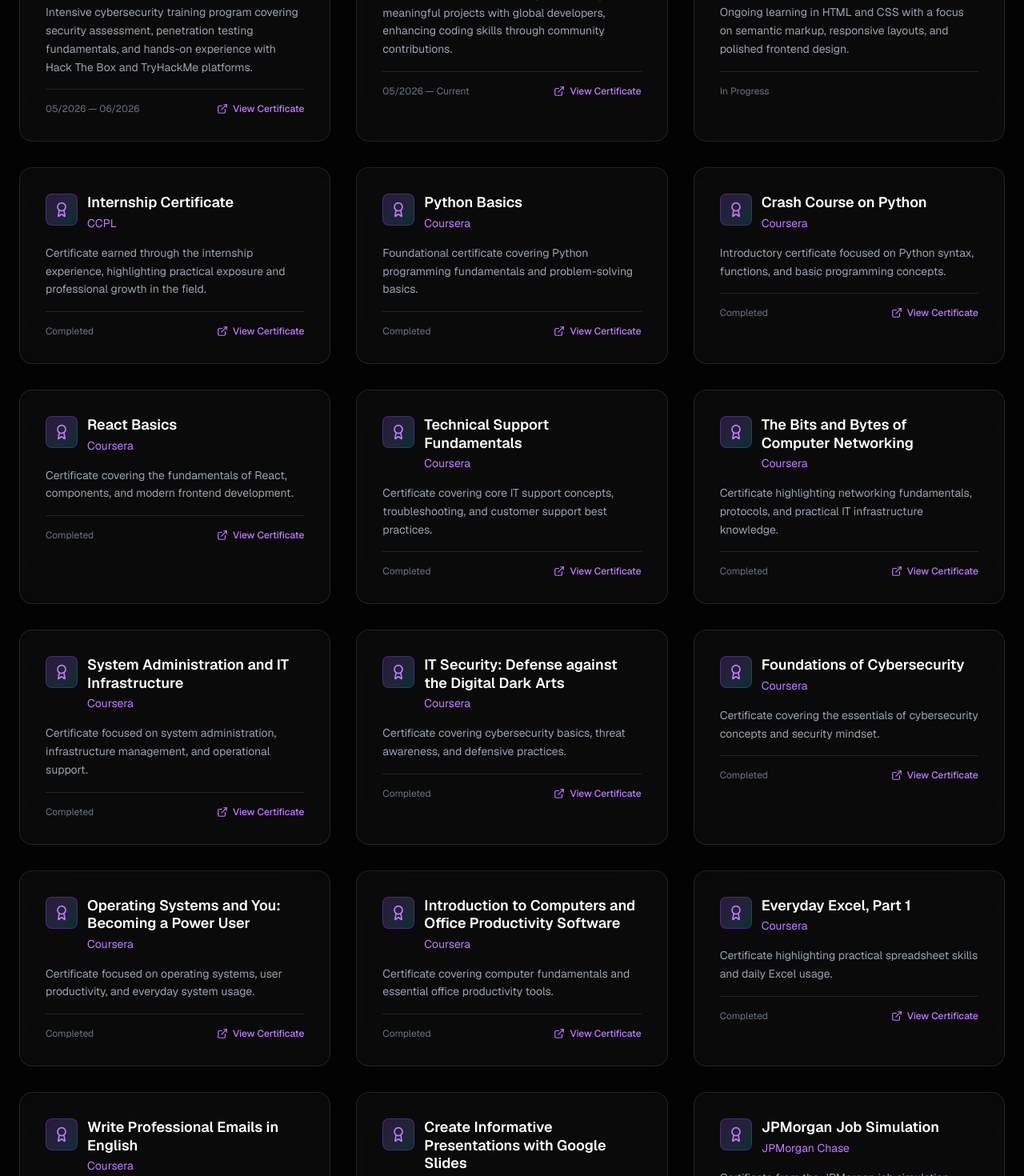
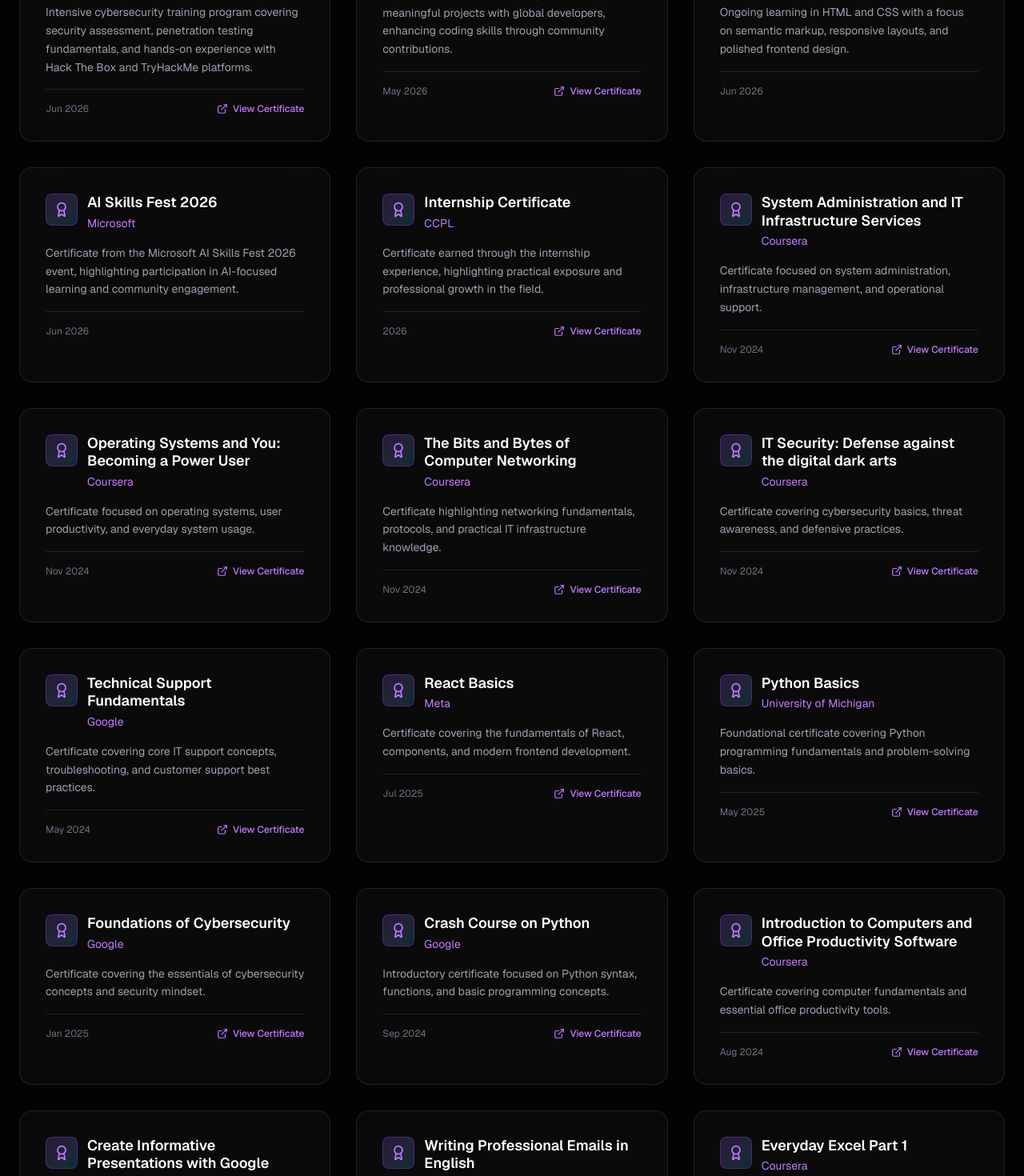
Before and after one commit to Ppoloju/pravalika-portfolio, a Next.js app: page / in a window 1280 px wide. Shown: the part 7500-8970 px from the top of the page at 80% size. Built offline with nearby package versions, Linux system fonts and the light colour scheme.

Commit message:
Update certificate list with dates and full portfolio entries

```diff
--- a/components/sections/Certifications.tsx
+++ b/components/sections/Certifications.tsx
@@ -14,7 +14,23 @@ export function Certifications() {
     "HackOps Bootcamp": 0,
     "GSSOC '26": 1,
     "HTML & CSS Certification": 2,
-    "Internship Certificate": 3,
+    "AI Skills Fest 2026": 3,
+    "Internship Certificate": 4,
+    "System Administration and IT Infrastructure Services": 5,
+    "Operating Systems and You: Becoming a Power User": 6,
+    "The Bits and Bytes of Computer Networking": 7,
+    "IT Security: Defense against the digital dark arts": 8,
+    "Technical Support Fundamentals": 9,
+    "React Basics": 10,
+    "Python Basics": 11,
+    "Foundations of Cybersecurity": 12,
+    "Crash Course on Python": 13,
+    "Introduction to Computers and Office Productivity Software": 14,
+    "Create Informative Presentations with Google Slides": 15,
+    "Writing Professional Emails in English": 16,
+    "Everyday Excel Part 1": 17,
+    "JPMorgan Job Simulation": 18,
+    "Tata Job Simulation": 19,
   };
 
   const orderedCertifications = [...certifications].sort(
--- a/constants/certifications.ts
+++ b/constants/certifications.ts
@@ -6,7 +6,7 @@ export const certifications: CertificationItem[] = [
     name: "HackOps Bootcamp",
     issuer: "HackOps",
     description: "Intensive cybersecurity training program covering security assessment, penetration testing fundamentals, and hands-on experience with Hack The Box and TryHackMe platforms.",
-    date: "05/2026 — 06/2026",
+    date: "Jun 2026",
     status: "In Progress",
     link: "#",
   },
@@ -15,7 +15,7 @@ export const certifications: CertificationItem[] = [
     name: "GSSOC '26",
     issuer: "GirlScript Summer of Code",
     description: "Open-source contribution program working on meaningful projects with global developers, enhancing coding skills through community contributions.",
-    date: "05/2026 — Current",
+    date: "May 2026",
     status: "In Progress",
     link: "#",
   },
@@ -24,150 +24,158 @@ export const certifications: CertificationItem[] = [
     name: "HTML & CSS Certification",
     issuer: "freeCodeCamp",
     description: "Ongoing learning in HTML and CSS with a focus on semantic markup, responsive layouts, and polished frontend design.",
-    date: "In Progress",
+    date: "Jun 2026",
     status: "In Progress",
   },
   {
     id: "4",
+    name: "AI Skills Fest 2026",
+    issuer: "Microsoft",
+    description: "Certificate from the Microsoft AI Skills Fest 2026 event, highlighting participation in AI-focused learning and community engagement.",
+    date: "Jun 2026",
+    status: "Completed",
+  },
+  {
+    id: "5",
     name: "Internship Certificate",
     issuer: "CCPL",
     description: "Certificate earned through the internship experience, highlighting practical exposure and professional growth in the field.",
-    date: "Completed",
+    date: "2026",
     status: "Completed",
     link: "/certificates/2501 CCPL Internship Certificate Pravalika Poloju.pdf",
   },
   {
-    id: "5",
+    id: "6",
     name: "Python Basics",
-    issuer: "Coursera",
+    issuer: "University of Michigan",
     description: "Foundational certificate covering Python programming fundamentals and problem-solving basics.",
-    date: "Completed",
+    date: "May 2025",
     status: "Completed",
     link: "/certificates/Python Basics.pdf",
   },
   {
-    id: "6",
+    id: "7",
     name: "Crash Course on Python",
-    issuer: "Coursera",
+    issuer: "Google",
     description: "Introductory certificate focused on Python syntax, functions, and basic programming concepts.",
-    date: "Completed",
+    date: "Sep 2024",
     status: "Completed",
     link: "/certificates/Crash Course on Python.pdf",
   },
   {
-    id: "7",
+    id: "8",
     name: "React Basics",
-    issuer: "Coursera",
+    issuer: "Meta",
     description: "Certificate covering the fundamentals of React, components, and modern frontend development.",
-    date: "Completed",
+    date: "Jul 2025",
     status: "Completed",
     link: "/certificates/React Basics.pdf",
   },
   {
-    id: "8",
+    id: "9",
     name: "Technical Support Fundamentals",
-    issuer: "Coursera",
+    issuer: "Google",
     description: "Certificate covering core IT support concepts, troubleshooting, and customer support best practices.",
-    date: "Completed",
+    date: "May 2024",
     status: "Completed",
     link: "/certificates/Technical Support Fundamentals.pdf",
   },
   {
-    id: "9",
+    id: "10",
     name: "The Bits and Bytes of Computer Networking",
     issuer: "Coursera",
     description: "Certificate highlighting networking fundamentals, protocols, and practical IT infrastructure knowledge.",
-    date: "Completed",
+    date: "Nov 2024",
     status: "Completed",
     link: "/certificates/The Bits and Bytes of Computer Networking.pdf",
   },
   {
-    id: "10",
-    name: "System Administration and IT Infrastructure",
+    id: "11",
+    name: "System Administration and IT Infrastructure Services",
     issuer: "Coursera",
     description: "Certificate focused on system administration, infrastructure management, and operational support.",
-    date: "Completed",
+    date: "Nov 2024",
     status: "Completed",
     link: "/certificates/System Administration and IT Infrastructure.pdf",
   },
   {
-    id: "11",
-    name: "IT Security: Defense against the Digital Dark Arts",
+    id: "12",
+    name: "IT Security: Defense against the digital dark arts",
     issuer: "Coursera",
     description: "Certificate covering cybersecurity basics, threat awareness, and defensive practices.",
-    date: "Completed",
+    date: "Nov 2024",
     status: "Completed",
     link: "/certificates/IT Security Defense against the digital dark arts.pdf",
   },
   {
-    id: "12",
+    id: "13",
     name: "Foundations of Cybersecurity",
-    issuer: "Coursera",
+    issuer: "Google",
     description: "Certificate covering the essentials of cybersecurity concepts and security mindset.",
-    date: "Completed",
+    date: "Jan 2025",
     status: "Completed",
     link: "/certificates/Foundations of Cybersecurity.pdf",
   },
   {
-    id: "13",
+    id: "14",
     name: "Operating Systems and You: Becoming a Power User",
     issuer: "Coursera",
     description: "Certificate focused on operating systems, user productivity, and everyday system usage.",
-    date: "Completed",
+    date: "Nov 2024",
     status: "Completed",
     link: "/certificates/Operating Systems and You Becoming a Power User.pdf",
   },
   {
-    id: "14",
+    id: "15",
     name: "Introduction to Computers and Office Productivity Software",
     issuer: "Coursera",
     description: "Certificate covering computer fundamentals and essential office productivity tools.",
-    date: "Completed",
+    date: "Aug 2024",
     status: "Completed",
     link: "/certificates/Introduction to Computers and Office Productivity Software.pdf",
   },
   {
-    id: "15",
-    name: "Everyday Excel, Part 1",
+    id: "16",
+    name: "Everyday Excel Part 1",
     issuer: "Coursera",
     description: "Certificate highlighting practical spreadsheet skills and daily Excel usage.",
-    date: "Completed",
+    date: "Aug 2024",
     status: "Completed",
     link: "/certificates/Everyday Excel, Part 1.pdf",
   },
   {
-    id: "16",
-    name: "Write Professional Emails in English",
+    id: "17",
+    name: "Writing Professional Emails in English",
     issuer: "Coursera",
     description: "Certificate focused on writing effective professional emails and business communication.",
-    date: "Completed",
+    date: "Aug 2024",
     status: "Completed",
     link: "/certificates/Write Professional Emails in English.pdf",
   },
   {
-    id: "17",
+    id: "18",
     name: "Create Informative Presentations with Google Slides",
     issuer: "Coursera",
     description: "Certificate covering presentation design, storytelling, and professional slide creation.",
-    date: "Completed",
+    date: "Aug 2024",
     status: "Completed",
     link: "/certificates/Create Informative Presentations with Google Slides.pdf",
   },
   {
-    id: "18",
+    id: "19",
     name: "JPMorgan Job Simulation",
     issuer: "JPMorgan Chase",
     description: "Certificate from the JPMorgan job simulation experience, showcasing practical exposure to finance operations.",
-    date: "Completed",
+    date: "2024",
     status: "Completed",
     link: "/certificates/jpmorgan job simulation certificate.pdf",
   },
   {
-    id: "19",
+    id: "20",
     name: "Tata Job Simulation",
     issuer: "Tata",
     description: "Certificate from the Tata job simulation experience, highlighting participation in a practical business scenario.",
-    date: "Completed",
+    date: "2024",
     status: "Completed",
     link: "/certificates/tata job simulation certificate.pdf",
   },
```
